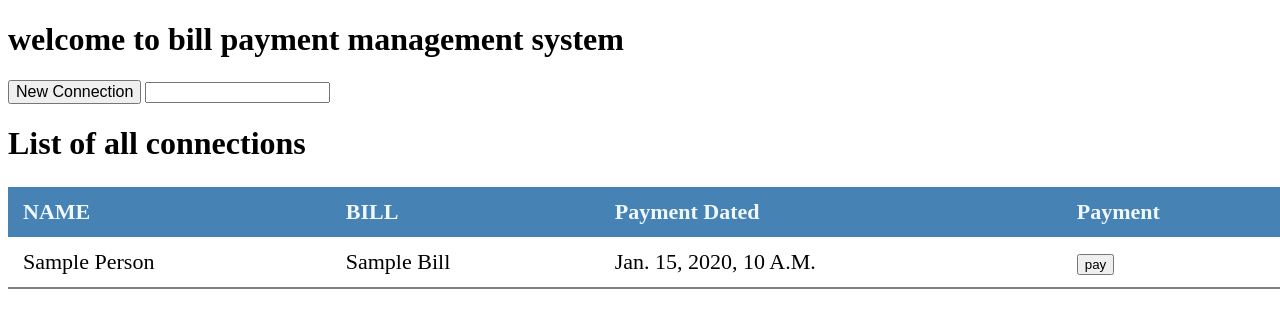
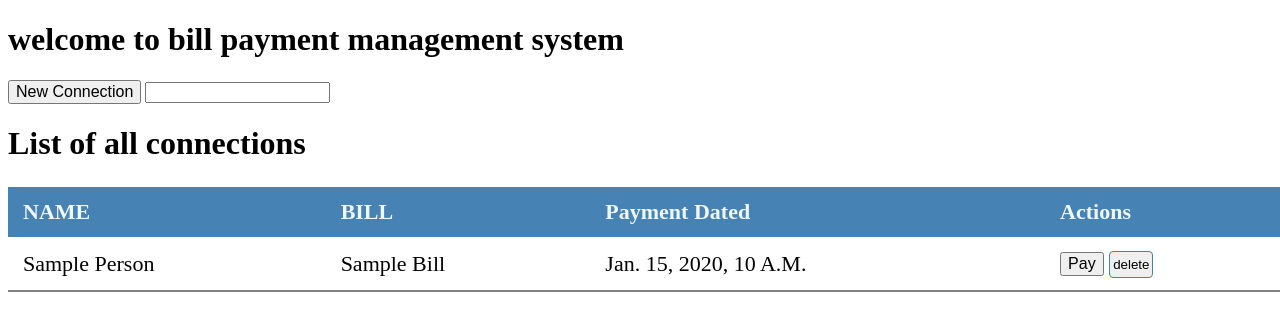
Before and after one commit to zohaibweb/bill_payment, a Django app: template bill/templates/bill/index.html in a window 1280 px wide. Shown: the top 331 px of the page. Run offline with Django 3.2, Linux system fonts and the light colour scheme; the template is opened without the code that fills it: most values are stand-ins (such as "Sample title", 1, 10 or a date in 2020).

Commit message:
display and delete done

```diff
--- a/bill/templates/bill/index.html
+++ b/bill/templates/bill/index.html
@@ -33,6 +33,18 @@
             color: black;
             font-size: larger;
         }
+        .delete{
+            display: inline-block;
+        }
+        .btn{
+            display: inline-block;
+            font-weight: 400;
+            text-align: center;
+            text-decoration: none;
+            border: 1px solid steelblue;
+            border-radius: 4px;
+            padding: 5px 3px;
+        }
     </style>
 </head>
 <body>
@@ -47,7 +59,7 @@
             <tr><th>NAME</th>
             <th>BILL</th>
             <th>Payment Dated</th>
-            <th>Payment</th>
+            <th>Actions</th>
         </tr>
 
         </thead>
@@ -56,7 +68,14 @@
             <tr><td>{{ person.name }}</td>
                 <td>{{ person.bill }}</td>
                 <td>{{ person.paidDate }}</td>
-                <td><input type="button" value="pay" data-user="{{ person.name }},{{ person.bill }},{{ person.paidDate }}"></td>
+                <td>
+                    <button><a href="#">Pay</a></button>
+                    <form action="{% url 'deletedata' person.id %}" class="delete" method="post">
+                        {% csrf_token %}
+                        <input type="submit" value="delete" class="btn">
+                    </form>
+
+                </td>
             </tr>
             {% endfor %}
         </tbody></table>
--- a/bill/templates/bill/newcon.html
+++ b/bill/templates/bill/newcon.html
@@ -18,11 +18,11 @@
 </head>
 <body>
     <h1>Apply for new connection</h1>
-
-    <form method="post">
+    <form action="" method="POST">
         {% csrf_token %}
         {{ form.as_p }}
-        <input type="submit" value="add memeber">
+        <input type="submit" value="Add Connection">
+        <button><a href="{% url 'home' %}">home page</a></button>
     </form>
 </body>
 </html>
--- a/bill/urls.py
+++ b/bill/urls.py
@@ -5,4 +5,5 @@ urlpatterns = [
     path('', views.login_user, name='login'),
     path('home/', views.index, name='home'),
     path('newconnection/', views.newuser, name='newcon'),
+    path('delete/<int:id>/', views.delete_data, name='deletedata'),
 ]
```
Also changed, not shown: bill/forms.py (+5 -5 lines), bill/views.py (+14 -2 lines), db.sqlite3.
